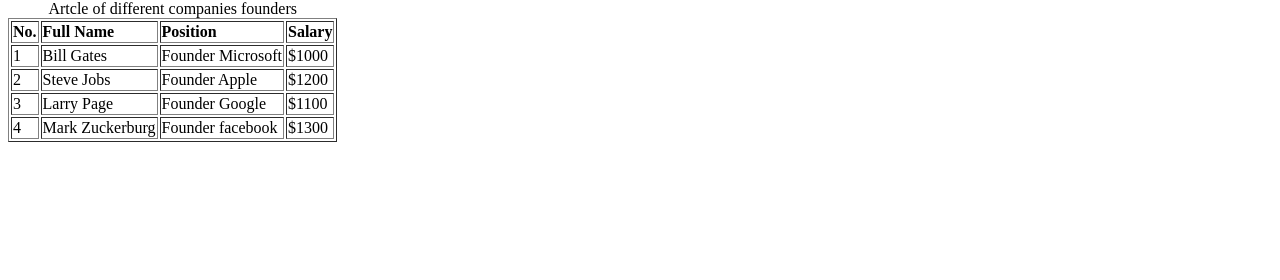
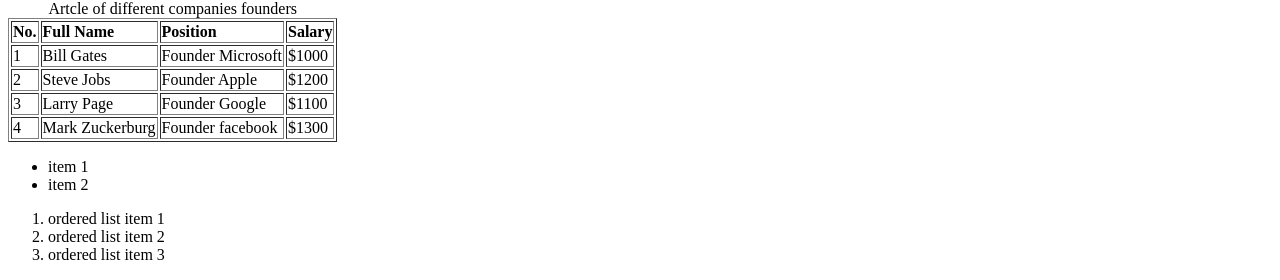
Before and after one commit to vamshik889/html, a plain HTML site: page day1/firstFile.html in a window 1280 px wide. Shown: the part 609-889 px from the top of the page. Before the commit the page ends 800 px from the top, so only its background shows below. Drawn offline with Linux system fonts and the light colour scheme.

Commit message:
-m "list tags added"

```diff
--- a/day1/firstFile.html
+++ b/day1/firstFile.html
@@ -71,5 +71,17 @@
 
 </table>
 
+
+<ul>
+    <li>item 1</li>
+    <li>item 2</li>
+</ul>
+<ol type="1">
+
+    <li>ordered list item 1</li>
+    <li>ordered list item 2</li>
+    <li>ordered list item 3</li>
+</ol>
+
 </body>
 </html>
```
